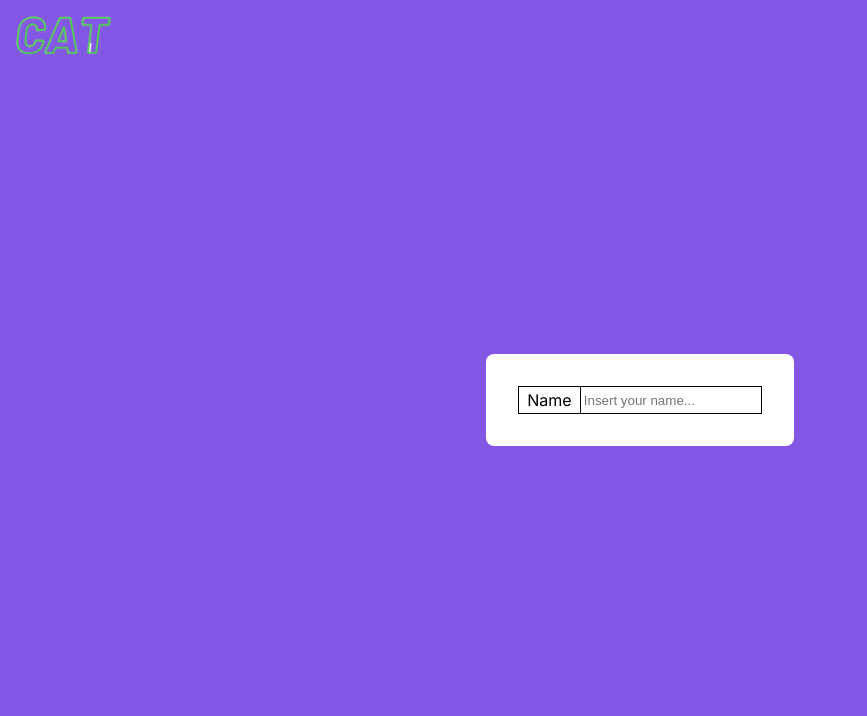
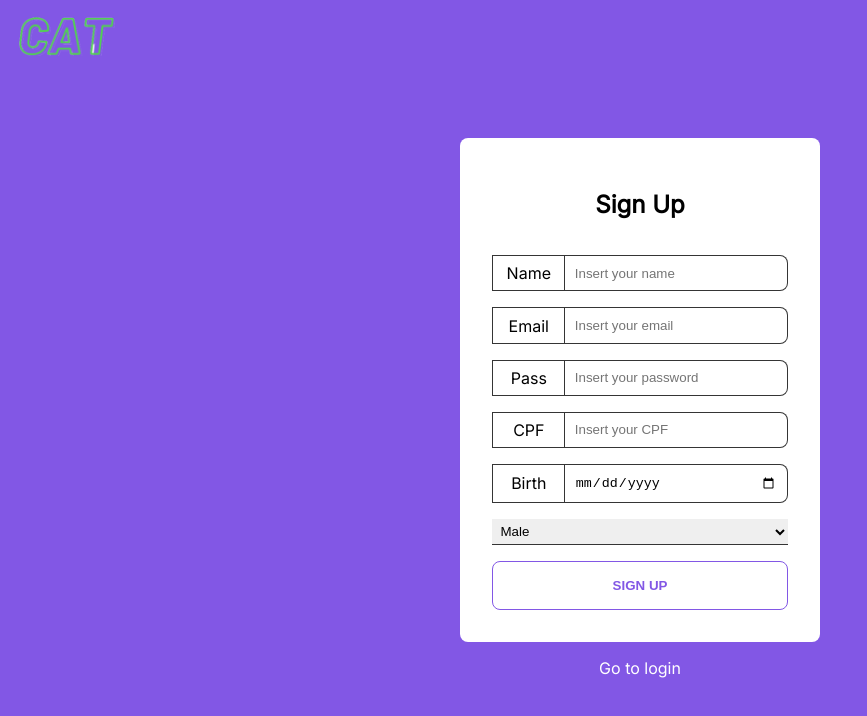
Before and after one commit to iguoliveira/cat-digital-bank, a React (Vite) app in the folder frontend/: page /sign-up in a window 1280 px wide. Shown: the top 716 px of the page, without its empty margins (0-867 px from the left). Built offline with nearby package versions, Linux system fonts and the light colour scheme.

Commit message:
👌 IMPROVE: Sign up page style finished

```diff
--- a/frontend/src/components/Input.tsx
+++ b/frontend/src/components/Input.tsx
@@ -1,3 +1,4 @@
+import { ReactNode } from 'react'
 import './input.scss'
 
 interface InputProps {
@@ -9,11 +10,35 @@ interface InputProps {
     onChange: any
 }
 
+interface SelectProps {
+    children: ReactNode
+}
+
+interface ButtonProps {
+    name: string
+    onClick?: any
+    type?: any
+}
+
 export const Input = ({ spanName, inputName, type, placeholder, value, onChange }: InputProps) => {
     return (
         <div className='input-content'>
             <span className='block'>{spanName}</span>
-            <input name={inputName} type={type} placeholder={`Insert your ${placeholder}...`} value={value} onChange={onChange} />
+            <input name={inputName} type={type} placeholder={`Insert your ${placeholder}`} value={value} onChange={onChange} />
         </div>
     )
 }
+
+export const Select = ({ children }: SelectProps) => {
+    return (
+        <select className='select-content'>
+            {children}
+        </select>
+    )
+}
+
+export const Button = ({ name, onClick, type }: ButtonProps) => {
+    return (
+        <button onClick={onClick} type={type} className="button-content">{name}</button>
+    )
+}
--- a/frontend/src/components/input.scss
+++ b/frontend/src/components/input.scss
@@ -19,13 +19,59 @@
   }
 
   & > span {
-    border: 1px solid black;
+    border: 1px solid $input-border-1000;
     padding: 0.2rem 0.5rem;
+    display: flex;
+    align-items: center;
+    justify-content: center;
+    width: 5rem;
   }
 
   & > input {
-    border: 1px solid black;
+    border: 1px solid $input-border-1000;
     border-left: 0;
     padding: 0 0 0 0.2rem;
+    width: 100%;
+    padding: 0.6rem;
+    border-bottom-right-radius: $rounded;
+    border-top-right-radius: $rounded;
+
+    &:hover {
+      background-color: rgb(240, 240, 240);
+      transition: 250ms ease;
+    }
   }
 }
+
+.select-content {
+  border: 0;
+  border-bottom: 1px solid $input-border-1000;
+  padding: 0.25rem;
+
+  &:focus {
+    outline: none;
+    border-color: $main-1000;
+  }
+
+  &:hover {
+    background-color: rgb(240, 240, 240);
+    transition: 250ms ease;
+  }
+}
+
+.button-content {
+  border: 1px solid $main-1000;
+  background-color: white;
+  padding: 1rem;
+  cursor: pointer;
+  color: $main-1000;
+  border-radius: $rounded;
+  text-transform: uppercase;
+  font-weight: bolder;
+
+  &:hover {
+    background-color: $main-1000;
+    color: white;
+    transition: 250ms ease;
+  }
+}
--- a/frontend/src/pages/Signup.tsx
+++ b/frontend/src/pages/Signup.tsx
@@ -1,13 +1,18 @@
 import './signup.scss'
 import Logo from '../assets/logo-png.png'
-import { Input } from '../components/Input'
+import { Button, Input, Select } from '../components/Input'
 import { Link } from 'react-router-dom'
 import { useState } from 'react'
 
 export const Signup = () => {
     document.title = "Sign Up"
     const [inputs, setInputs] = useState({
-        name: ''
+        name: "",
+        email: "",
+        password: "",
+        cpf: "",
+        birthDay: "",
+        sex: ""
     })
 
     function handleChange(event: any) {
@@ -17,14 +22,29 @@ export const Signup = () => {
         })
     }
 
+    function handleSubmit() {
+        event?.preventDefault()
+    }
+
     return (
         <section className='signup-content'>
             <Link to='/'>
                 <img src={Logo} />
             </Link>
-            <form>
+            <form onSubmit={handleSubmit}>
+                <h1 className='title'>Sign Up</h1>
                 <Input spanName="Name" inputName="name" type='text' placeholder='name' value={inputs.name} onChange={(event: any) => handleChange(event)} />
+                <Input spanName="Email" inputName="email" type='email' placeholder='email' value={inputs.email} onChange={(event: any) => handleChange(event)} />
+                <Input spanName="Pass" inputName="password" type="password" placeholder="password" value={inputs.password} onChange={(event: any) => handleChange(event)} />
+                <Input spanName="CPF" inputName="cpf" type='text' placeholder='CPF' value={inputs.cpf} onChange={(event: any) => handleChange(event)} />
+                <Input spanName="Birth" inputName="birthDay" type='date' placeholder='Birth Day' value={inputs.birthDay} onChange={(event: any) => handleChange(event)} />
+                <Select>
+                    <option>Male</option>
+                    <option>Female</option>
+                </Select>
+                <Button name={'Sign Up'} type={'submit'} />
             </form>
+            <Link to='/login'>Go to login</Link>
         </section>
     )
 }
--- a/frontend/src/pages/home.scss
+++ b/frontend/src/pages/home.scss
@@ -15,6 +15,7 @@
       align-items: start;
       width: 50%;
       gap: 0.5rem;
+      margin-top: 8rem;
 
       & > span {
         font-weight: bold;
--- a/frontend/src/pages/signup.scss
+++ b/frontend/src/pages/signup.scss
@@ -4,13 +4,15 @@
   background-color: $main-1000;
   height: 100vh;
   display: flex;
+  flex-direction: column;
   justify-content: center;
   align-items: center;
+  gap: 1rem;
 
   & > a > img {
     position: absolute;
-    top: 1rem;
-    left: 1rem;
+    top: 1.05rem;
+    left: 1.2rem;
     width: $logo-width;
   }
 
@@ -18,5 +20,23 @@
     background-color: white;
     padding: 2rem;
     border-radius: $rounded;
+    display: flex;
+    flex-direction: column;
+    justify-content: center;
+    gap: 1rem;
+
+    & > .title {
+      text-align: center;
+    }
+  }
+
+  & > a {
+    color: white;
+    text-decoration: none;
+
+    &:hover {
+      opacity: 0.8;
+      text-decoration: underline;
+    }
   }
 }
--- a/frontend/src/variables.scss
+++ b/frontend/src/variables.scss
@@ -1,5 +1,7 @@
 // Main
 $main-1000: #8257e5;
+
+$input-border-1000: rgb(53, 53, 53);
 
 // Logo
 $logo-width: 6rem;
```
